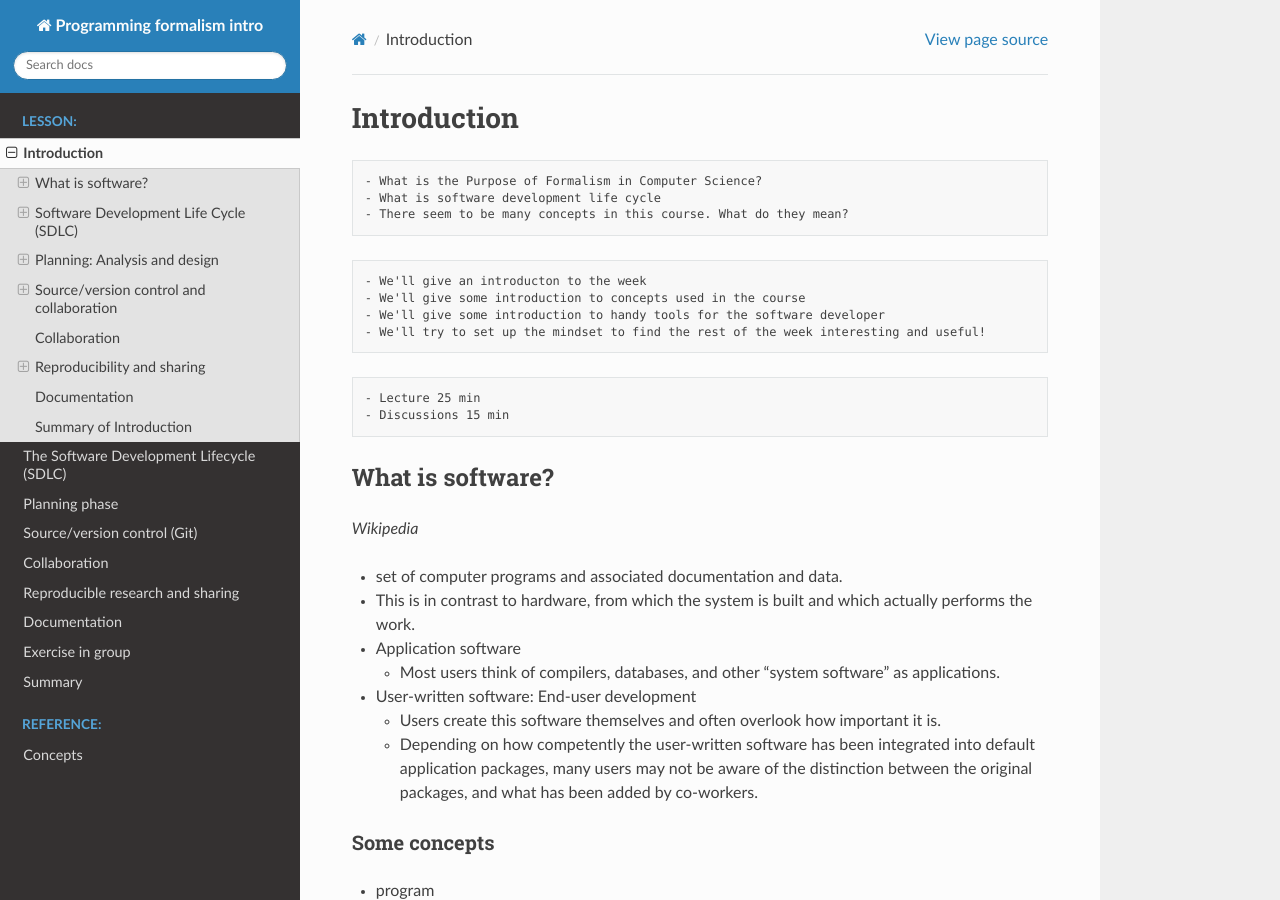
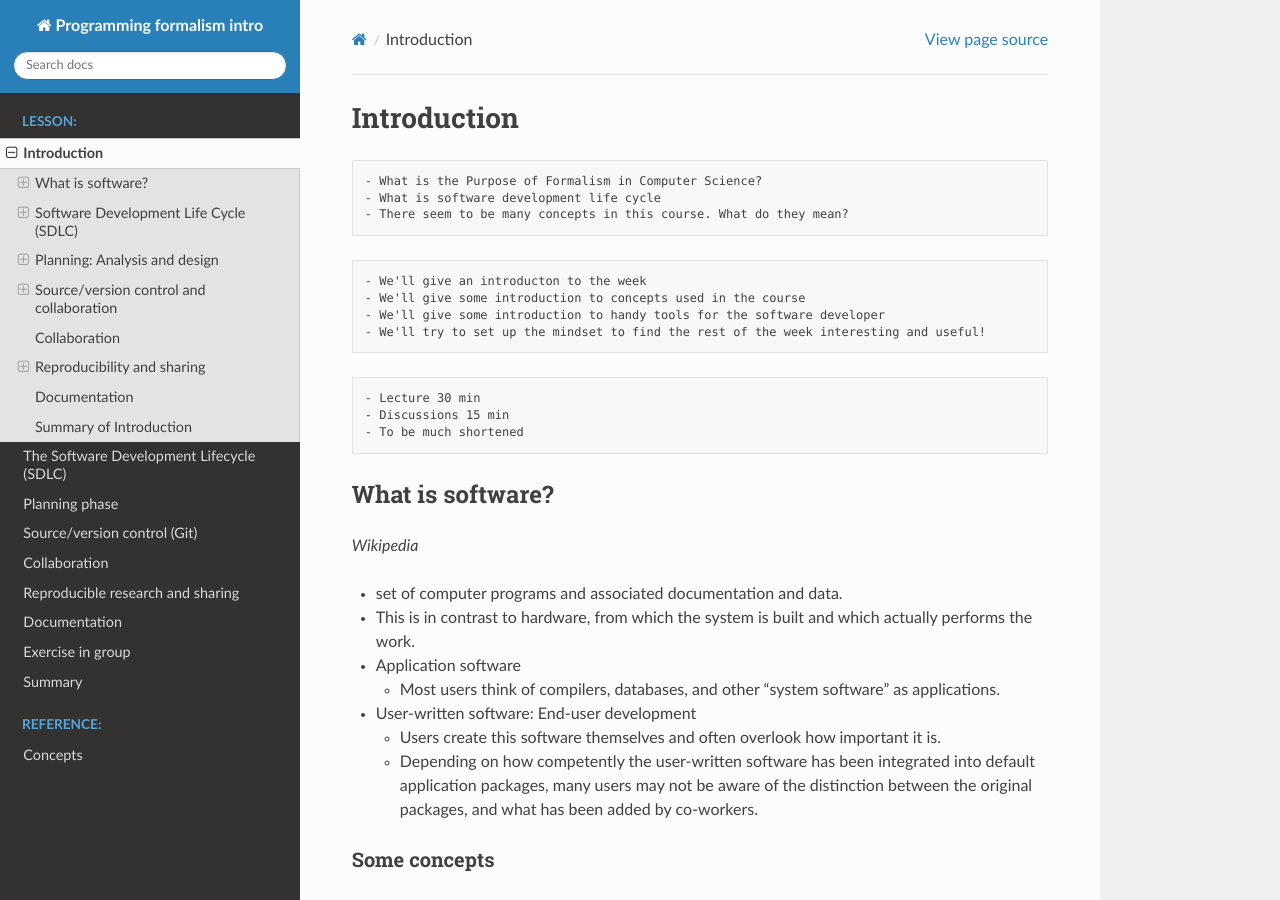
Before and after one commit to UPPMAX/programming_formalisms_intro, a Sphinx documentation site: the page built from doc/intro.md, in a window 1280 px wide and 900 px high. Built offline with Sphinx 7.4.7 and the Read the Docs theme 2.0.0, drawn with Linux system fonts in a browser that asks for light colours; pages that are not in the unit, such as notebooks, are missing from menus.

Commit message:
Update intro.md

````diff
--- a/doc/intro.md
+++ b/doc/intro.md
@@ -14,8 +14,9 @@
 ```
 
 ```{instructor-note}
-- Lecture 25 min
+- Lecture 30 min
 - Discussions 15 min
+- To be much shortened
 ```
 
 ## What is software?
````
